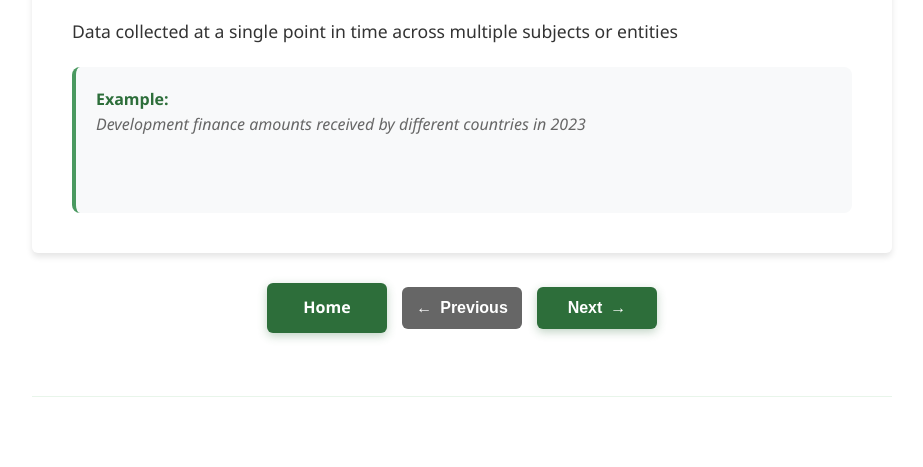
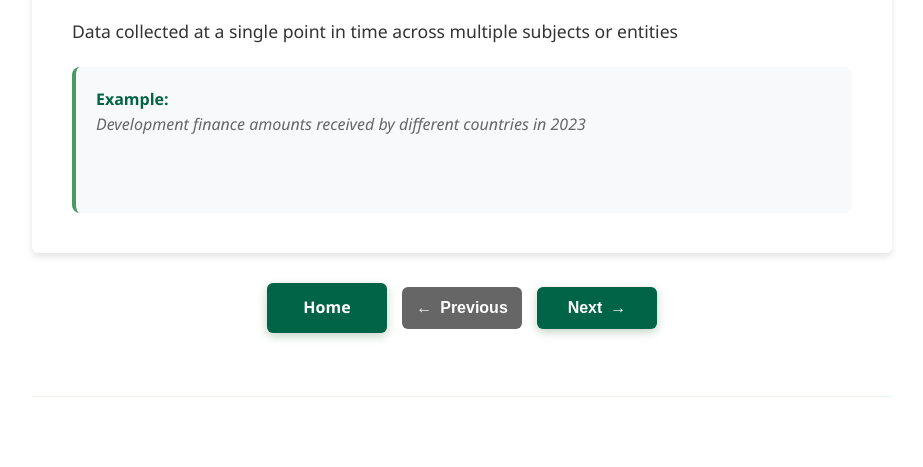
Before and after one commit to Seth-arc/main_glossary, a plain HTML site: page module1.html in a window 1280 px wide. Shown: the part 333-800 px from the top of the page, without its empty margins (178-1101 px from the left). Drawn offline with Linux system fonts and the light colour scheme.

Commit message:
Update glossary.css

```diff
--- a/styles/glossary.css
+++ b/styles/glossary.css
@@ -1,7 +1,7 @@
 /* Glossary Slide Styles */
 
 :root {
-    --primary-green: #2d6e3a;
+    --primary-green: #026447;
     --light-green: #4a9960;
     --lighter-green: #e8f5ea;
     --dark-green: #1e4d2a;
```
